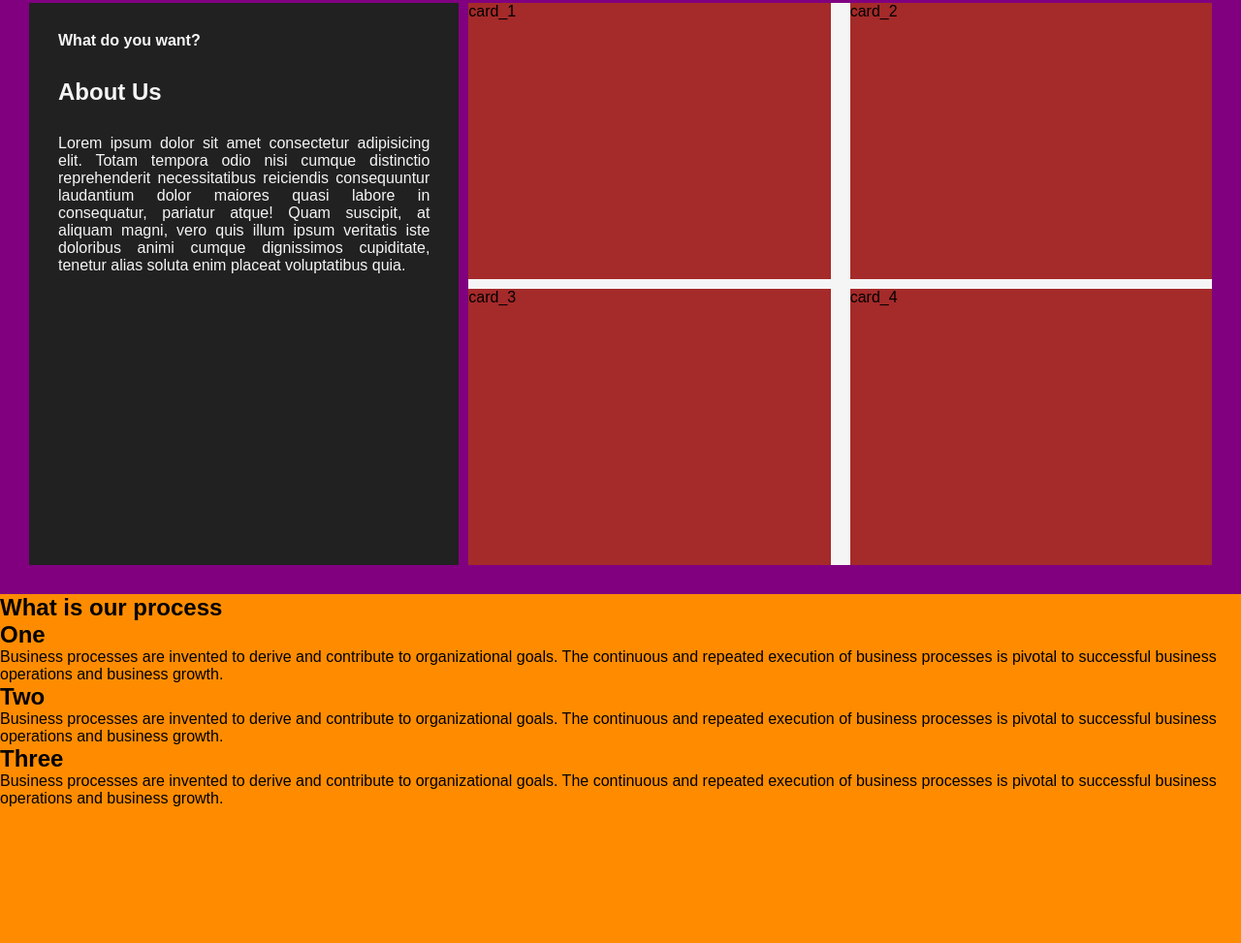
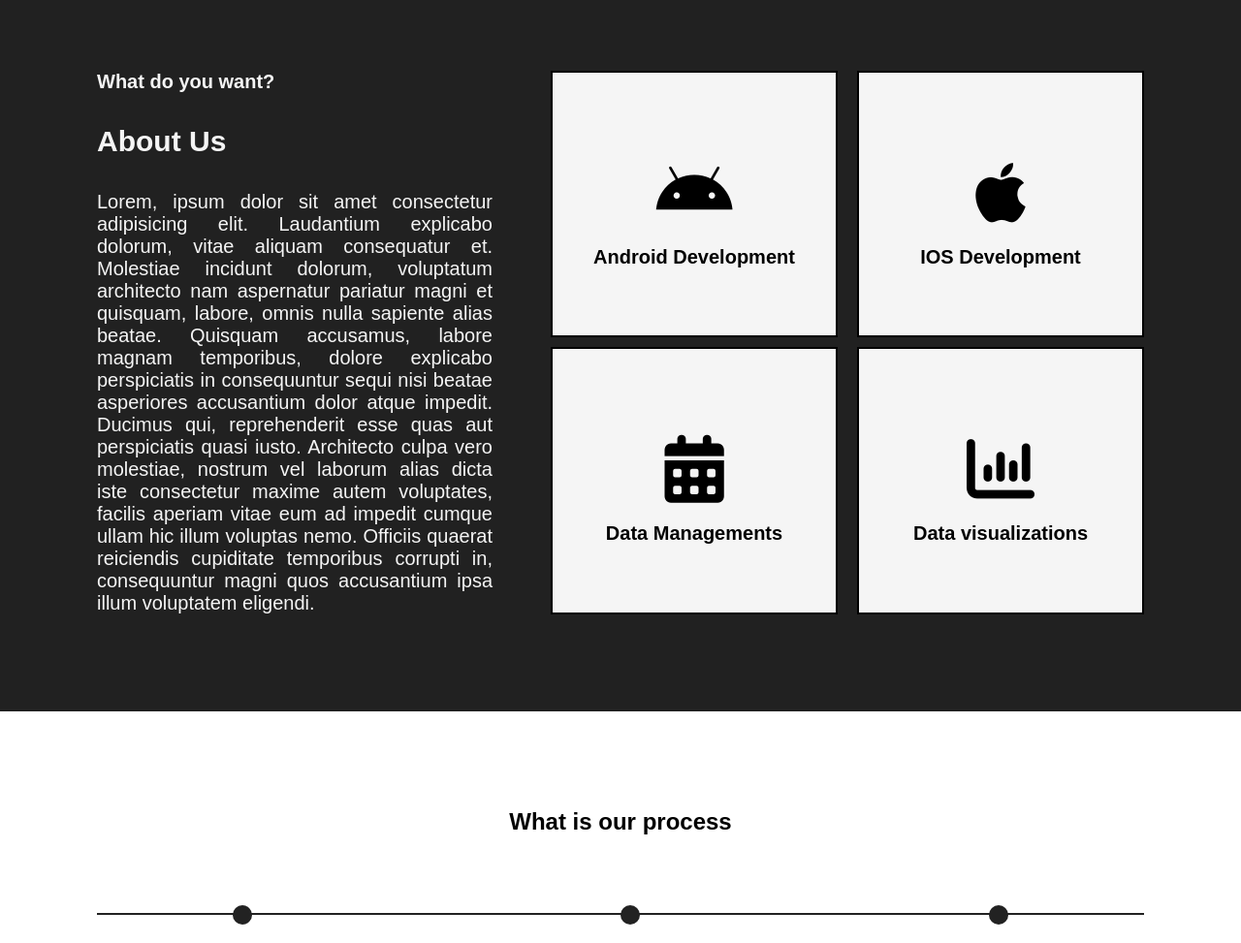
Before and after one commit to tamalFE/HSTech, a plain HTML site: page index.html in a window 1280 px wide. Shown: the part 1547-2520 px from the top of the page at 97% size. Drawn offline with Linux system fonts and the light colour scheme.

```diff
--- a/index.html
+++ b/index.html
@@ -83,29 +83,46 @@
                 <h4>What do you want?</h4>
                 <h1>About Us</h1>
                 <p>
-                    Lorem ipsum dolor sit amet consectetur adipisicing elit. Totam tempora odio nisi cumque distinctio
-                    reprehenderit necessitatibus reiciendis consequuntur laudantium dolor maiores quasi labore in
-                    consequatur, pariatur atque! Quam suscipit, at aliquam magni, vero quis illum ipsum veritatis iste
-                    doloribus animi cumque dignissimos cupiditate, tenetur alias soluta enim placeat voluptatibus quia.
+                    Lorem, ipsum dolor sit amet consectetur adipisicing elit. Laudantium explicabo dolorum, vitae
+                    aliquam consequatur et. Molestiae incidunt dolorum, voluptatum architecto nam aspernatur pariatur
+                    magni et quisquam, labore, omnis nulla sapiente alias beatae. Quisquam accusamus, labore magnam
+                    temporibus, dolore explicabo perspiciatis in consequuntur sequi nisi beatae asperiores accusantium
+                    dolor atque impedit. Ducimus qui, reprehenderit esse quas aut perspiciatis quasi iusto. Architecto
+                    culpa vero molestiae, nostrum vel laborum alias dicta iste consectetur maxime autem voluptates,
+                    facilis aperiam vitae eum ad impedit cumque ullam hic illum voluptas nemo. Officiis quaerat
+                    reiciendis cupiditate temporibus corrupti in, consequuntur magni quos accusantium ipsa illum
+                    voluptatem eligendi.
                 </p>
             </div>
             <div class="cards">
-                <div class="card">card_1</div>
-                <div class="card">card_2</div>
-                <div class="card">card_3</div>
-                <div class="card">card_4</div>
+                <div class="card">
+                    <i class="fa-brands fa-android"></i>
+                    Android Development
+                </div>
+                <div class="card">
+                    <i class="fa-brands fa-apple"></i>
+                    IOS Development
+                </div>
+                <div class="card">
+                    <i class="fa-solid fa-calendar-days"></i>
+                    Data Managements
+                </div>
+                <div class="card">
+                    <i class="fa-solid fa-chart-column"></i>
+                    Data visualizations
+                </div>
             </div>
         </section>
 
         <section class="process">
             <h2>What is our process</h2>
             <div class="process__bar">
-                <div class="dot"></div>
-                <div class="dot"></div>
-                <div class="dot"></div>
+                <div class="dot d1"></div>
+                <div class="dot d2"></div>
+                <div class="dot d3"></div>
             </div>
             <div class="process___content">
-                <div class="content">
+                <div class="content left">
                     <h2>One</h2>
                     <p>
                         Business processes are invented to derive and contribute to organizational goals. The continuous
@@ -113,7 +130,7 @@
                         business growth.
                     </p>
                 </div>
-                <div class="content">
+                <div class="content center">
                     <h2>Two</h2>
                     <p>
                         Business processes are invented to derive and contribute to organizational goals. The continuous
@@ -121,7 +138,7 @@
                         business growth.
                     </p>
                 </div>
-                <div class="content">
+                <div class="content right">
                     <h2>Three</h2>
                     <p>
                         Business processes are invented to derive and contribute to organizational goals. The continuous
@@ -133,8 +150,40 @@
         </section>
 
         <article class="testimonials">
-            <div class="speech"></div>
-            <div class="speech"></div>
+            <div class="speech">
+                <img src="./img/person.jpg" alt="">
+                <p>
+                    Everyone must work, but for many of us that job isn't just a paycheck, it's an opportunity to
+                    express
+                    ourselves and make something better. Entrepreneurs and go-getters often feel as if they carry the
+                    weight
+                    of an entire organization on their backs, and therefore could always use a little extra motivation.
+                </p>
+                <div>
+                    <i class="fa-solid fa-star"></i>
+                    <i class="fa-solid fa-star"></i>
+                    <i class="fa-solid fa-star"></i>
+                    <i class="fa-solid fa-star"></i>
+                </div>
+
+            </div>
+            <div class="speech">
+                <img src="./img/person.jpg" alt="">
+                <p>
+                    Everyone must work, but for many of us that job isn't just a paycheck, it's an opportunity to
+                    express
+                    ourselves and make something better. Entrepreneurs and go-getters often feel as if they carry the
+                    weight
+                    of an entire organization on their backs, and therefore could always use a little extra motivation.
+                </p>
+                <div>
+                    <i class="fa-solid fa-star"></i>
+                    <i class="fa-solid fa-star"></i>
+                    <i class="fa-solid fa-star"></i>
+                    <i class="fa-solid fa-star"></i>
+                </div>
+            </div>
+
         </article>
 
     </main>
--- a/styles/partials/__spacing.scss
+++ b/styles/partials/__spacing.scss
@@ -1,3 +1,4 @@
 $flex-gap: 1rem;
-$common-padding-x: 3rem;
+$common-padding-x: 10rem;
+$common-padding-x-small: 2rem;
 $common-border-radius: 0.5rem;
--- a/styles/style.scss
+++ b/styles/style.scss
@@ -141,13 +141,13 @@
   width: 100%;
   min-height: 80vh;
   // background: red;
-  gap: $flex-gap;
+  gap: $flex-gap * 3;
   padding: $common-padding-x;
 
   .column {
     flex: 1;
     // background: green;
-    padding: 3rem;
+    // padding: 10rem 3rem;
 
     display: flex;
     flex-direction: column;
@@ -156,9 +156,6 @@
     h2 {
       font-size: 3rem;
       text-transform: capitalize;
-    }
-    img {
-      width: 100%;
     }
 
     p {
@@ -183,7 +180,7 @@
   display: flex;
   width: 100%;
   min-height: 80vh;
-  background: purple;
+  background: $main-dark;
   gap: $flex-gap;
   padding: $common-padding-x;
 
@@ -192,20 +189,29 @@
     background: $main-dark;
     color: $main-light;
 
-    padding: $common-padding-x;
+    padding-right: $common-padding-x / 2;
     display: flex;
     flex-direction: column;
-    gap: $common-padding-x;
+    gap: $common-padding-x/3;
+
+    h4 {
+      font-size: 2rem;
+    }
+
+    h1 {
+      font-size: 3rem;
+    }
 
     P {
       text-align: justify;
+      font-size: 2rem;
     }
   }
 
   .cards {
-    flex: 2;
+    flex: 1.5;
 
-    background: $main-light;
+    background: none;
     display: flex;
     gap: $flex-gap;
     flex-wrap: wrap;
@@ -213,7 +219,22 @@
 
     .card {
       width: calc(50% - $flex-gap);
-      background: brown;
+
+      font-size: 2rem;
+      font-weight: 600;
+      @include flexCenter($direction: row, $wrap: nowrap);
+
+      padding: 2rem;
+      border: 2px solid black;
+
+      background: $main-light;
+
+      @include flexCenter(column);
+
+      i {
+        margin: 2rem;
+        font-size: 7rem;
+      }
     }
   }
 }
@@ -221,15 +242,79 @@
 .process {
   display: flex;
   width: 100%;
-  min-height: 100vh;
-  background: darkorange;
+  min-height: 20vh;
 
   flex-direction: column;
+
+  justify-content: center;
+  text-align: center;
+  padding: $common-padding-x;
+  gap: 8rem;
+
+  .process__bar {
+    width: 100%;
+    height: 2px;
+    background: #222;
+    margin: auto;
+    position: relative;
+
+    .dot {
+      width: 20px;
+      height: 20px;
+      border-radius: 50%;
+      background: #222;
+      position: absolute;
+
+      &.d1 {
+        top: -8px;
+        left: 13%;
+      }
+
+      &.d2 {
+        top: -8px;
+        left: 50%;
+      }
+
+      &.d3 {
+        top: -8px;
+        right: 13%;
+      }
+    }
+  }
+
+  .process___content {
+    // background: red;
+    @include flexCenter($direction: row, $wrap: nowrap);
+    min-height: auto;
+    text-align: justify;
+    gap: $common-padding-x;
+
+    .content {
+      h2 {
+        text-align: center;
+      }
+      // &.left {
+      //   h2 {
+      //     text-align-last: left;
+      //   }
+      // }
+      // &.center {
+      //   h2 {
+      //     text-align: center;
+      //   }
+      // }
+      // &.right {
+      //   h2 {
+      //     text-align: right;
+      //   }
+      // }
+    }
+  }
 }
 
 .testimonials {
   width: 100%;
-  min-height: 80vh;
+  min-height: 100vh;
   background: black;
 
   display: flex;
@@ -237,8 +322,20 @@
   padding: $common-padding-x;
 
   .speech {
+    padding: 1rem;
     flex: 1;
     background: $main-light;
+    text-align: justify;
+    height: 80vh;
+
+    @include flexCenter(column);
+    gap: 3rem;
+
+    img {
+      width: 170px;
+      height: 170px;
+      border-radius: 50%;
+    }
   }
 }
 
@@ -281,6 +378,7 @@
       }
       .Introduce {
         flex-direction: column;
+        padding: $common-padding-x-small;
 
         .column {
           a {
@@ -290,6 +388,7 @@
       }
       .About {
         flex-direction: column;
+        padding: $common-padding-x-small;
 
         .cards {
           flex-direction: column;
@@ -301,6 +400,7 @@
       }
       .testimonials {
         flex-direction: column;
+        padding: $common-padding-x-small;
       }
     }
   }
```
Also changed, not shown: img/person.jpg (added), styles/style.css.
